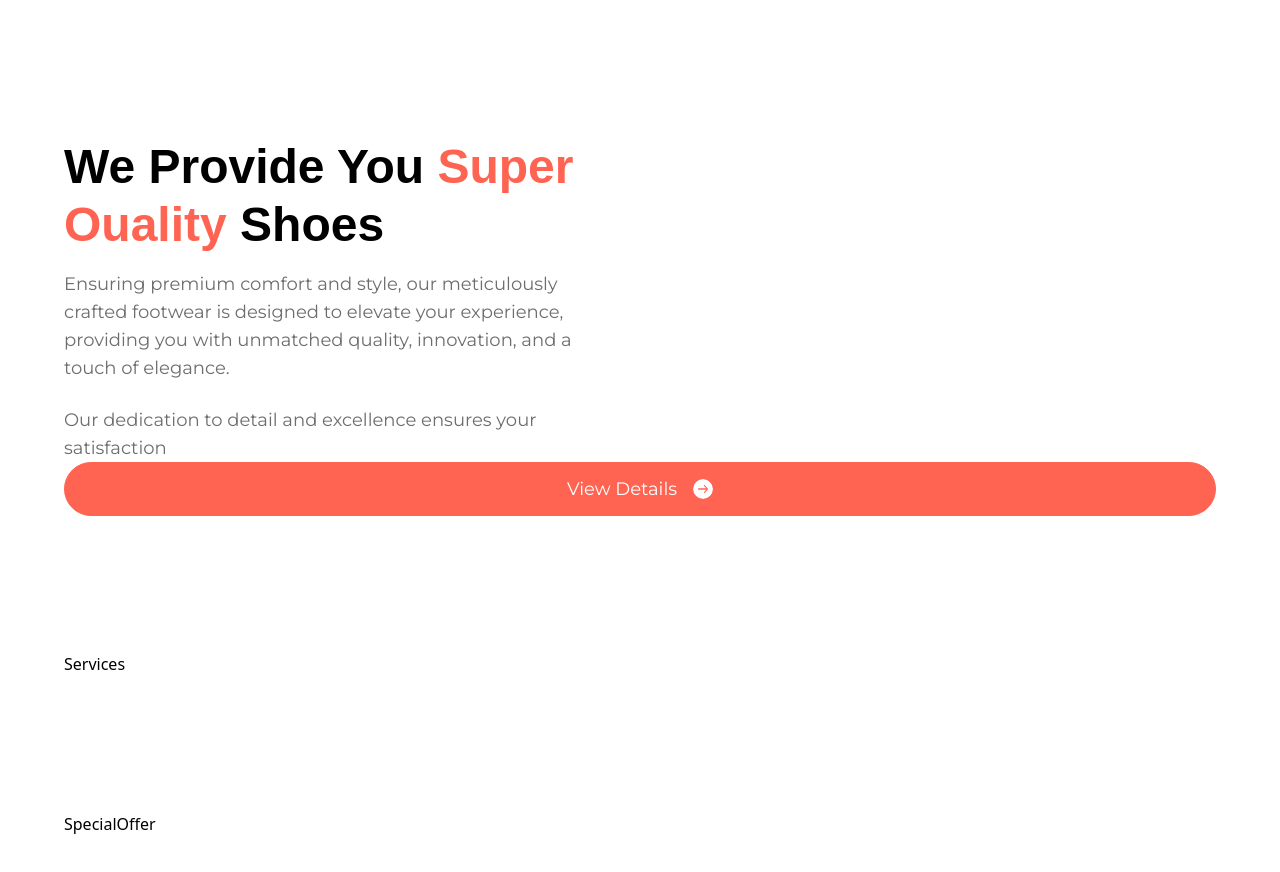
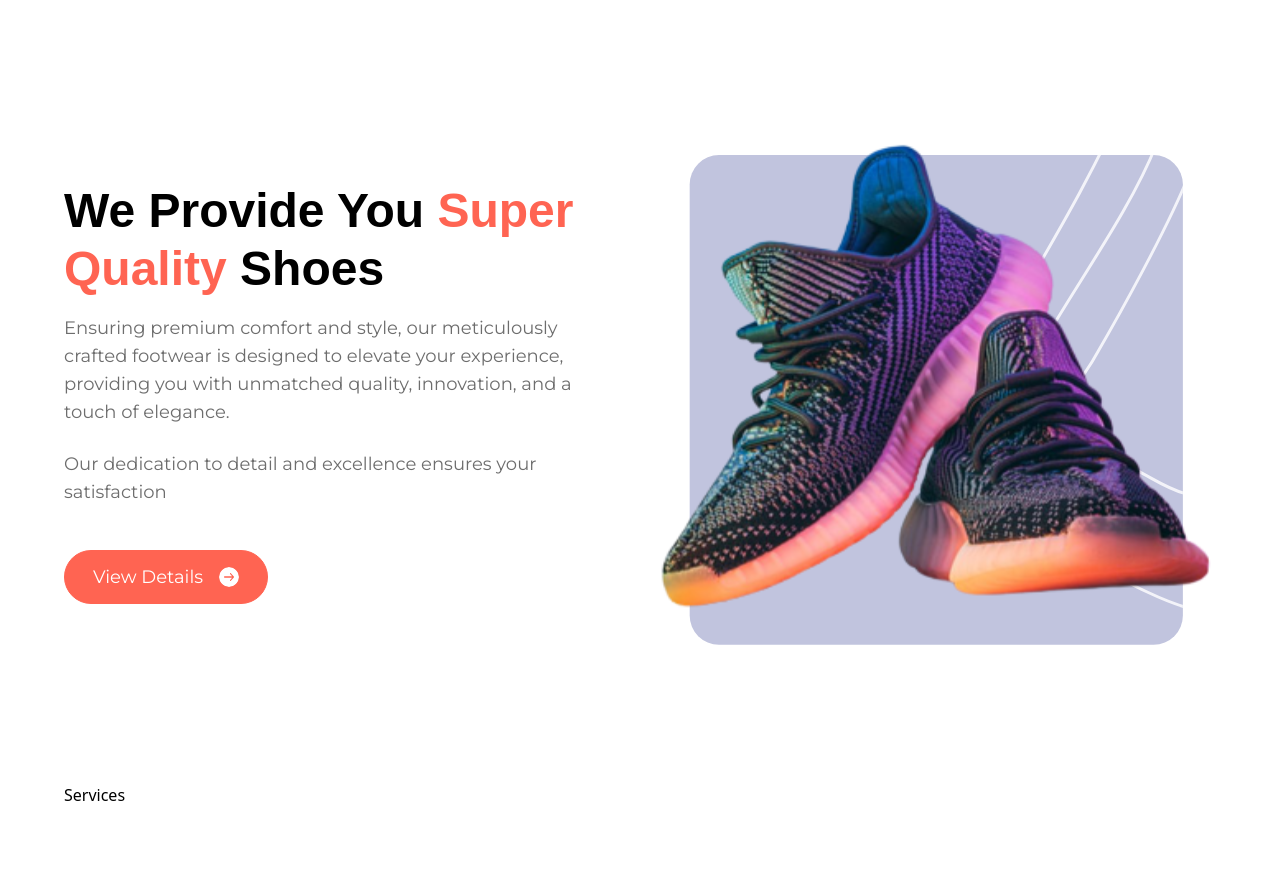
Before and after one commit to PrayagTandon/Nike-LandingPage, a React (Vite) app: page / in a window 1280 px wide. Shown: the part 1680-2552 px from the top of the page. Built offline with nearby package versions, Linux system fonts and the light colour scheme; a web font is replaced by a local one.

Commit message:
Superquality section completed

```diff
--- a/src/components/Button.jsx
+++ b/src/components/Button.jsx
@@ -3,11 +3,11 @@
     <button className="flex justify-center items-center gap-2 px-7 py-4 border font-montserrat text-lg leading-none bg-coral-red rounded-full text-white border-coral-red hover:bg-red-500 transition-all hover:-translate-y-1 active:-translate-y-0.5">
       {label}
 
-      <img
+      {iconURL && <img
         src={iconURL}
         alt="arrow right icon"
         className="ml-2 rounded-full w-5 h-5"
-      />
+      />}
     </button>
   );
 };
--- a/src/sections/SuperQuality.jsx
+++ b/src/sections/SuperQuality.jsx
@@ -1,4 +1,5 @@
 import { arrowRight } from "../assets/icons";
+import { shoe8 } from "../assets/images";
 
 import { Button } from "../components";
 
@@ -13,7 +14,7 @@
         <h2 className="font-palanquin text-4xl capitalize font-bold lg:max-w-lg">
           We Provide You
           <span className=" text-coral-red"> Super</span>
-          <span className=" text-coral-red"> Ouality</span> Shoes
+          <span className=" text-coral-red"> Quality</span> Shoes
         </h2>
 
         <p className="mt-4 lg:max-w-lg info-text">
@@ -24,7 +25,19 @@
           Our dedication to detail and excellence ensures your satisfaction
         </p>
 
-        <Button label="View Details" iconURL={arrowRight} />
+        <div className="mt-11">
+          <Button label="View Details" iconURL={arrowRight} />
+        </div>
+      </div>
+
+      <div className="flex-1 flex justify-center items-center">
+        <img
+          src={shoe8}
+          alt="shoe8"
+          width={570}
+          height={522}
+          className="object-contain"
+        />
       </div>
     </section >
   )
```
